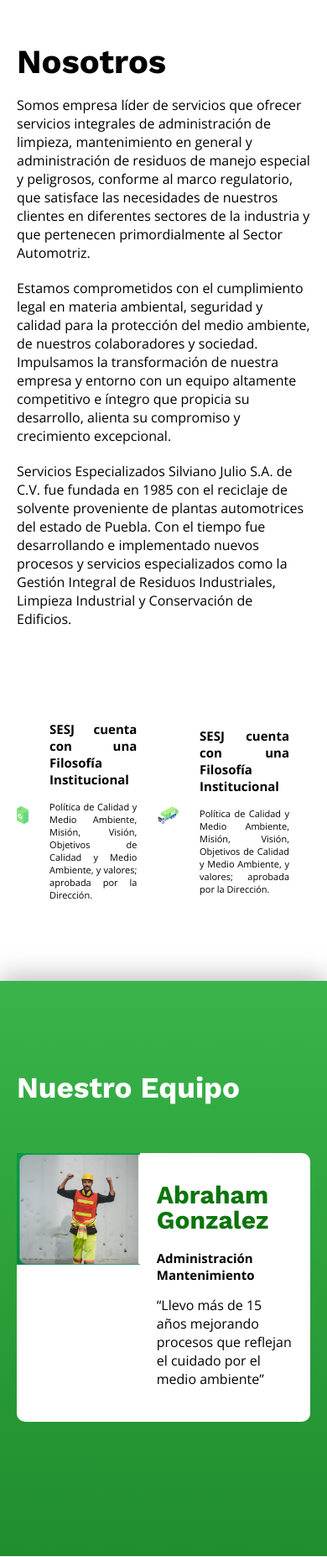
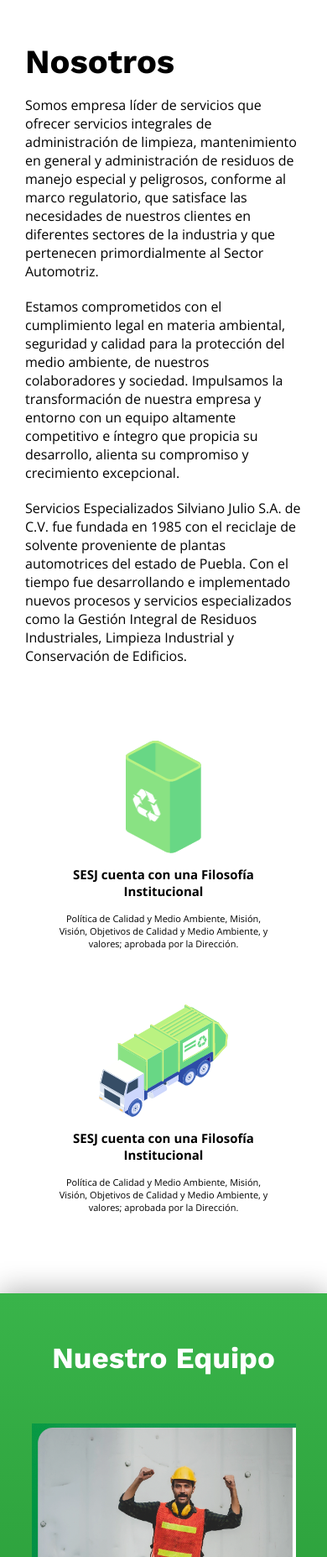
Before and after one commit to nevyl001/sesj, a Next.js app: page /nosotros in a window 390 px wide. Shown: the part 106-1960 px from the top of the page at 84% size. Built offline with nearby package versions, Linux system fonts and the light colour scheme.

Commit message:
Responsive Nosotros-clientes

```diff
--- a/pages/index.module.css
+++ b/pages/index.module.css
@@ -187,7 +187,7 @@
   padding: 10px;
 }
 
-/* section5 */
+/* medias */
 
 @media only screen and (max-width: 1000px) {
   .header {
@@ -279,7 +279,6 @@
     opacity: 1;
     width: 95%;
   }
-
   .clients_text {
     font-size: 10px;
     line-height: 0.5;
@@ -292,7 +291,6 @@
     border-radius: 36px;
     opacity: 1;
   }
-
   .clients_card1 {
     font-size: 10px;
     padding: 40px;
--- a/pages/nosotros.module.css
+++ b/pages/nosotros.module.css
@@ -87,7 +87,6 @@
 .content4_down {
   width: 75%;
   margin: 0 auto;
-  padding-bottom: 100px;
 }
 /* section5 */
 
@@ -143,3 +142,54 @@
 .active .box_acordion_item_content {
   display: block;
 }
+
+@media only screen and (max-width: 1000px) {
+  .header {
+    padding: 40px 30px;
+    padding-top: 150px;
+  }
+  .header_down {
+    display: block;
+    text-align: center;
+  }
+  .header_item1 {
+    width: 90%;
+    margin: 0 auto;
+    display: block;
+  }
+  .header_text {
+    text-align: center;
+  }
+  .nuestro {
+    padding: 50px 20px;
+    text-align: center;
+  }
+  .section1 {
+    width: 90%;
+    margin: 0 auto;
+    display: block;
+  }
+  .content4 {
+    display: block;
+  }
+  .content_right {
+    padding: 20px 30px;
+  }
+  .clients {
+    text-align: center;
+    padding: 100px 30px;
+  }
+  .calidad {
+    display: block;
+    padding: 25px 20px;
+  }
+  .clients_text {
+    padding-bottom: 50px;
+  }
+  .section6 {
+    padding: 0 30px;
+  }
+  .certificacion {
+    padding-top: 75px;
+  }
+}
```
Also changed, not shown: pages/clientes.module.css (+23 -2 lines).
